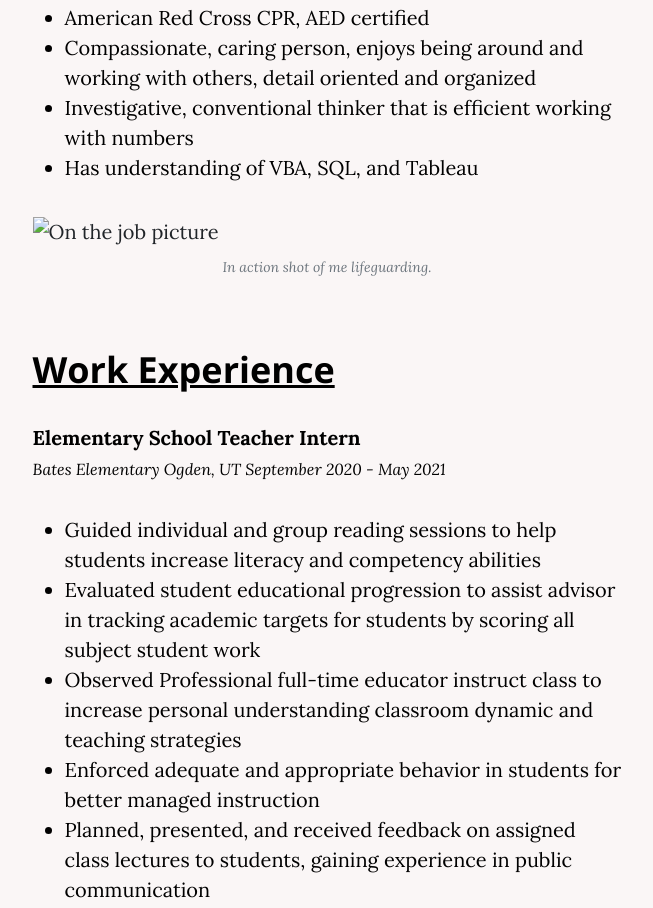
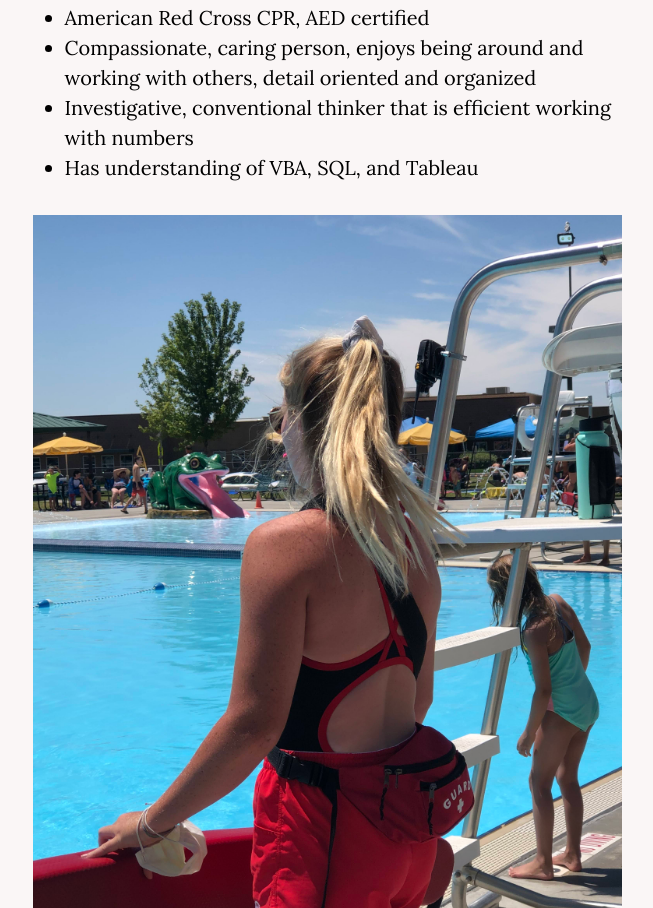
Before and after one commit to coolwhipki/kirajcoleman, a plain HTML site: page post.html in a window 1280 px wide. Shown: the part 1377-2285 px from the top of the page, without its empty margins (313-966 px from the left). Drawn offline with nearby package versions, Linux system fonts and the light colour scheme.

Commit message:
Add files via upload

```diff
--- a/post.html
+++ b/post.html
@@ -124,7 +124,7 @@
 
                     </ul>
                     </p>
-                    <a href="#!"><img class="img-fluid respic" src="../FinalWeb/assets/img/NorePicture.jpeg"
+                    <a href="#!"><img class="img-fluid respic" src="assets/img/NorePicture.jpeg"
                             alt="On the job picture" /></a>
                     <span class="caption text-muted">In action shot of me lifeguarding.</span>
                     <h2 class="section-heading text-decoration-underline" id="work">Work Experience</h2>
```
